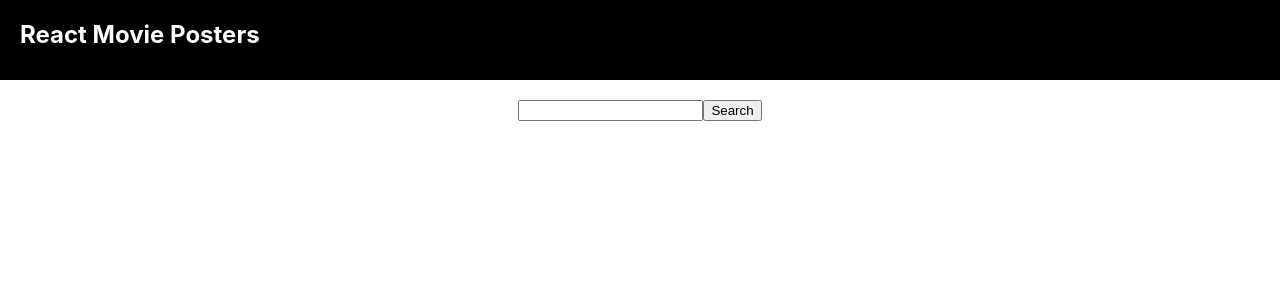
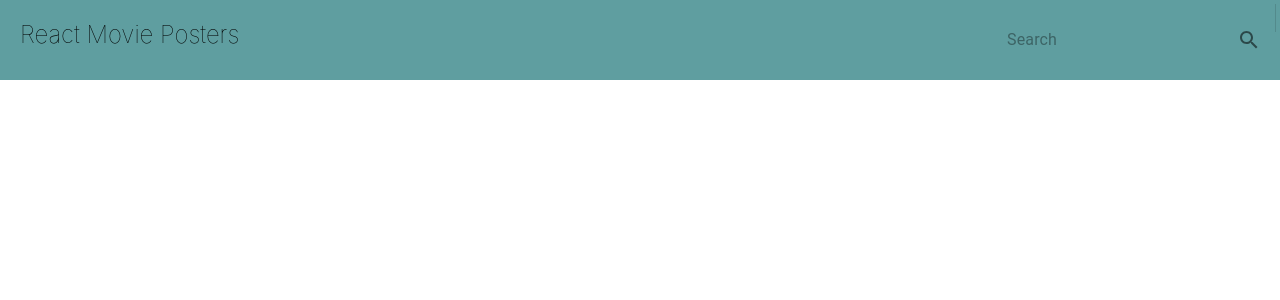
Before and after one commit to AniTarverdyan/movies-posts, a React (Create React App) app: page /movies/post in a window 1280 px wide. Shown: the top 300 px of the page. Built offline with nearby package versions, Linux system fonts and the light colour scheme; no server answers.

Commit message:
filter movies

```diff
--- a/package.json
+++ b/package.json
@@ -5,7 +5,9 @@
   "dependencies": {
     "@emotion/react": "^11.9.0",
     "@emotion/styled": "^11.8.1",
+    "@mui/icons-material": "^5.8.3",
     "@mui/material": "^5.8.3",
+    "@reduxjs/toolkit": "^1.8.2",
     "@testing-library/jest-dom": "^5.16.4",
     "@testing-library/react": "^13.3.0",
     "@testing-library/user-event": "^13.5.0",
@@ -13,8 +15,11 @@
     "@types/node": "^16.11.39",
     "@types/react": "^18.0.12",
     "@types/react-dom": "^18.0.5",
+    "mobx-react": "^7.5.0",
     "react": "^18.1.0",
     "react-dom": "^18.1.0",
+    "react-redux": "^8.0.2",
+    "react-router-dom": "^6.3.0",
     "react-scripts": "5.0.1",
     "styled-components": "^5.3.5",
     "typescript": "^4.7.3",
--- a/src/App.tsx
+++ b/src/App.tsx
@@ -1,14 +1,22 @@
-import React from 'react';
+import React, { useState } from 'react';
+import { Route, Routes } from 'react-router-dom';
 import Header from './components/Header';
 import Main from './components/Main';
+import Movie from './pages/Movie';
 import { Styled } from './style';
 
 
 function App() {
+  const [movies, setMovies] = useState([]);
+  const [filterValue, setFilterValue] = useState('');
+  const element = <Main movies={movies} setMovies={setMovies} filterValue={filterValue} />;
   return (
     <Styled.Container >
-      <Header />
-      <Main />
+      <Header setFilterValue={setFilterValue} />
+      <Routes>
+        <Route path='/' element={element} />
+        <Route path='/movies/post' element={<Movie movies={movies} />} />
+      </Routes>
     </Styled.Container>
   );
 }
--- a/src/components/Header/index.tsx
+++ b/src/components/Header/index.tsx
@@ -1,12 +1,50 @@
-import { FC } from "react";
+import { Divider, IconButton, InputBase } from "@mui/material";
+import { ChangeEvent, FC, useState } from "react";
+import { useNavigate } from "react-router-dom";
 import { Styled } from "./style";
+import SearchIcon from '@mui/icons-material/Search';
 
-const Header: FC = () => {
+
+const Header: FC = ({setFilterValue}: any) => {
+    const [inputValue, setInputValue] = useState('');
+
+const goToHomePage = (e: any) => {
+    window.location.reload(false);
+    e.preventDefault()
+}
+
+const changeInputvalue = (e: ChangeEvent<HTMLInputElement>) => {
+    setInputValue(e.target.value);
+};
+
+const filterMovies = () => {
+    setFilterValue(inputValue)
+}
+
+
     return <Styled.Header>
-        <Styled.Title>
+        <Styled.Title onClick={goToHomePage}>
             React Movie Posters
+        </Styled.Title>
+        <div style={{display: 'flex', justifyContent: 'flex-end', flex: 1}}>
+        <InputBase
+        placeholder="Search"
+        onChange={changeInputvalue}
+        onKeyPress={(ev) => {
+            if (ev.key === "Enter") {
+                ev.preventDefault();
+                filterMovies()
+            }
+        }}
+        value={inputValue}
+      />
+      <IconButton type="submit" sx={{ p: '10px' }} aria-label="search" onClick={filterMovies()}>
+        <SearchIcon />
+      </IconButton>
+      <Divider sx={{ height: 28, m: 0.5 }} orientation="vertical" />
+        </div>
 
-        </Styled.Title>
+
     </Styled.Header>
 };
 export default Header;
--- a/src/components/Header/style.ts
+++ b/src/components/Header/style.ts
@@ -1,18 +1,18 @@
 import styled from "styled-components";
-
 
 const Header = styled.div`
 display: flex;
 height: 80px;
 width: 100%;
-background-color: black;
+background-color: cadetBlue;
 `
 
 const Title = styled.h2`
-color: white;
+color: currentColor;
 align-items: center;
-margin 20px
-
+margin:  20px;
+cursor: pointer;
+font-weight: lighter
 `
 
 export const Styled = {
--- a/src/components/Main/index.tsx
+++ b/src/components/Main/index.tsx
@@ -1,39 +1,38 @@
+import { Pagination } from "@mui/material";
 import { FC, useEffect, useState } from "react";
+import { useLocation, useNavigate } from "react-router-dom";
 import { Styled } from "./style";
 
-const Main: FC = () => {
-    const [movies, setMovies] = useState([]);
-    const [inputValue, setInputValue] = useState('');
-    const [filterValue, setFilterValue] = useState('');
+const Main: FC = ({ movies, setMovies, filterValue }: any) => {
+    const [page, setPage] = useState(1);
+    const navigate = useNavigate();
+    const post = useLocation();
 
     useEffect(() => {
-        fetch('https://www.omdbapi.com/?apikey=2d49a8ef&s=comedy')
+        fetch(`https://www.omdbapi.com/?apikey=2d49a8ef&s=America&page=${page}`)
             .then(res => res.json())
+            .then(result => setMovies(result?.Search))
+    }, [page]);
 
-            .then(result => setMovies(result?.Search))
-    });
-
-
-    const changeInputvalue = (e) => {
-        setInputValue(e.target.value)
+    const addPage = () => {
+        setPage(page + 1)
     };
 
-    const filterMovies = () => {
+    const a = () => {
+        window.open(`/movies/post`)
+    };
 
-        setFilterValue(inputValue)
+    const goToPostsPage = () => (): void => {
+        a()
     };
 
     return (
         <Styled.Main>
-            <Styled.Input>
-                <input onChange={changeInputvalue} value={inputValue} />
-                <button onClick={filterMovies}>Search</button>
-            </Styled.Input>
             <Styled.Content>
-                {movies.filter((movie) => movie.Title.includes(filterValue))
-                .map<any>((movie) => {
-                    return <Styled.Movies>
-                        <Styled.Title>
+                {movies.filter((movie: any) => movie.Title.includes(filterValue))
+                    .map((movie: any, index: number) => {
+                        return <Styled.Movies key={Math.random()}>
+                            <Styled.Title onClick={goToPostsPage()} >
                                 {movie.Title}
                             </Styled.Title>
                             <Styled.Image src={movie.Poster} />
@@ -44,10 +43,10 @@ const Main: FC = () => {
                     })
                 }
             </Styled.Content>
-
+            <Styled.Pages>
+                <Pagination count={10} variant="outlined" color="standard" onClick={addPage} />
+            </Styled.Pages>
         </Styled.Main>
-
-
     )
 }
 export default Main;
--- a/src/components/Main/style.ts
+++ b/src/components/Main/style.ts
@@ -5,45 +5,57 @@ display: flex;
 align-items: center;
 flex-direction: column;
 margin: 20px;
-width: 80%
+width: 80%;
 `
+
 const Content = styled.div`
 display: flex;
 justify-content: space-evenly;
 flex-wrap: wrap;
 `
-const Input = styled.div`
-display: flex;
-align-items: center
-`
 
 const Movies = styled.div`
 display: flex;
 align-items: center;
+flex-direction: column;
+margin: 40px;
+width: 300px;
+height: 700px;
+`
+
+const Title = styled.h2`
+display: flex;
 justify-content: center;
-flex-direction: column;
-margin: 20px
-`
-const Title = styled.div`
-display: flex;
-justify-content: center
+margin: 20px;
+font-weight: bolder;
+font-size: 25px;
+cursor: pointer;
+width: 300px;
+word-wrap: break-word;
+color: cadetBlue;
+:hover {
+    text-decoration: underline
+}
 `
 
 const Image = styled.img`
-
-
+border-radius: 2%;
 `
 
 const Year = styled.div`
+margin: 10px;
+`
 
+const Pages = styled.div`
+margin: 25px;
 `
 
 export const Styled = {
     Main,
-    Input,
     Movies,
     Title,
     Year,
     Image,
     Content,
+    Pages
 }
--- a/src/index.css
+++ b/src/index.css
@@ -1,3 +1,10 @@
+
+html,
+body,
+#root {
+    height: 100%;
+}
+
 body {
   margin: 0;
   font-family: -apple-system, BlinkMacSystemFont, 'Segoe UI', 'Roboto', 'Oxygen',
--- a/src/index.tsx
+++ b/src/index.tsx
@@ -3,13 +3,17 @@ import ReactDOM from 'react-dom/client';
 import './index.css';
 import App from './App';
 import reportWebVitals from './reportWebVitals';
+import { BrowserRouter } from 'react-router-dom';
+import { Provider } from 'react-redux';
 
 const root = ReactDOM.createRoot(
   document.getElementById('root') as HTMLElement
 );
 root.render(
   <React.StrictMode>
-    <App />
+    <BrowserRouter>
+        <App />
+    </BrowserRouter>
   </React.StrictMode>
 );
 
--- /dev/null
+++ b/src/pages/Movie/index.tsx
@@ -0,0 +1,19 @@
+import { FC } from "react";
+import { Style } from "./style";
+
+const Movie: FC = ({ movies }: any) => {
+    return (
+        <div>
+            {movies.filter((movie: any) => movie.imdbID === 'tt1843866')
+                .map((item: any) => {
+                    return <Style.MovieContent>
+                        <Style.Title>
+                            {item.Title}
+                        </Style.Title>
+                        <Style.Poster src={item.Poster} />
+                    </Style.MovieContent>
+                })}
+        </div>
+    )
+}
+export default Movie;
--- /dev/null
+++ b/src/pages/Movie/style.ts
@@ -0,0 +1,24 @@
+import styled from "styled-components";
+
+const MovieContent = styled.div`
+margin: 40px;
+`
+
+const Title = styled.h2`
+position: relative;
+left: 450px;
+`
+
+const Poster = styled.img`
+width: 80%;
+padding: 0 20px;
+display: flex !important;
+justify-content: flex-start !important;
+margin: 80px;
+`
+
+export const Style = {
+    MovieContent,
+    Title,
+    Poster
+}
--- a/src/style.ts
+++ b/src/style.ts
@@ -3,7 +3,9 @@ import styled from "styled-components";
 const Container = styled.div`
 display: flex;
 flex-wrap: wrap;
-justify-content: center
+background-color: #edfafa;
+width: 100%;
+justify-content: center;
 `
 
 export const Styled = {
```
Also changed, not shown: src/mobx/store.ts (added, +16 -0 lines), 1 other file (tests, documents, lock files or other folders). Lines whose indentation alone changed are shown as unchanged.
